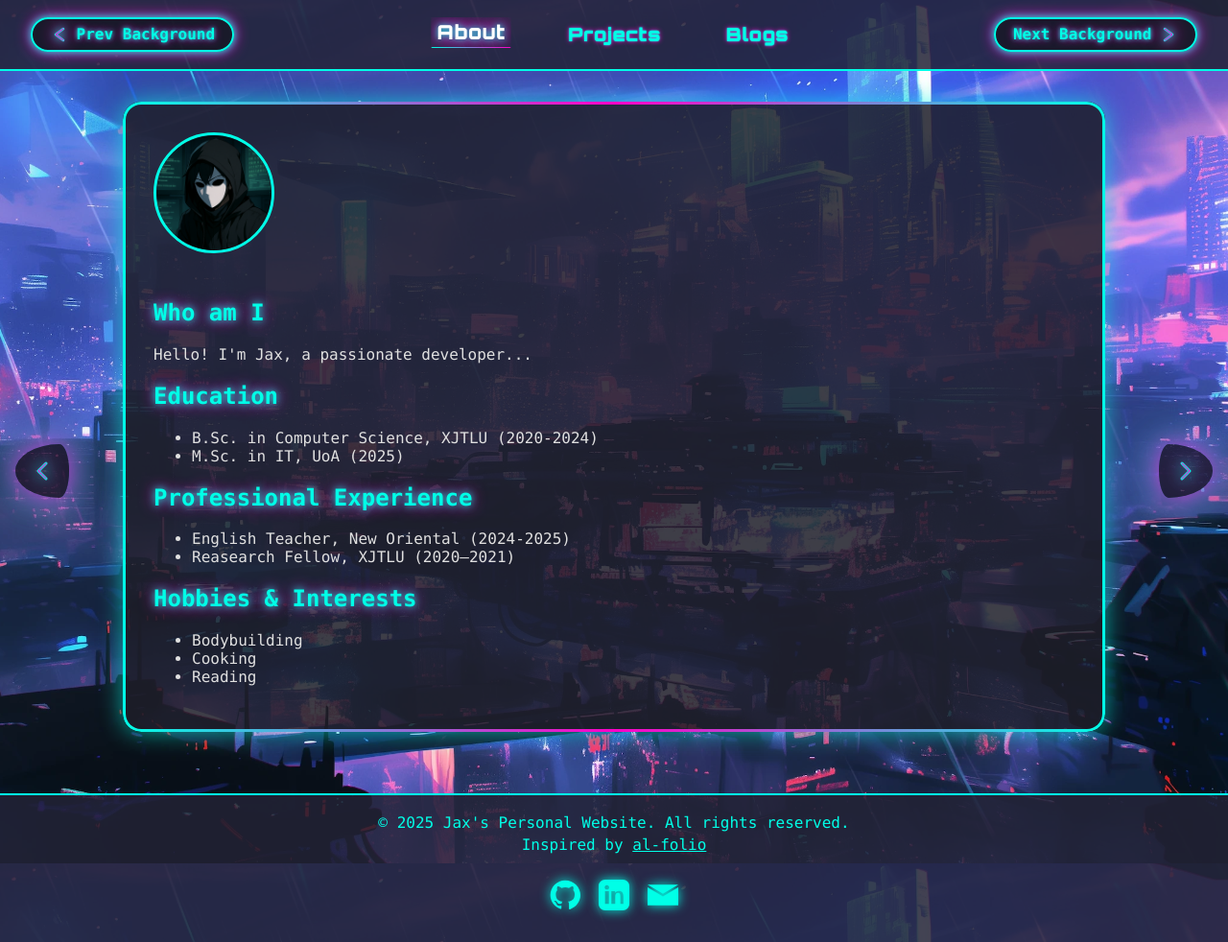
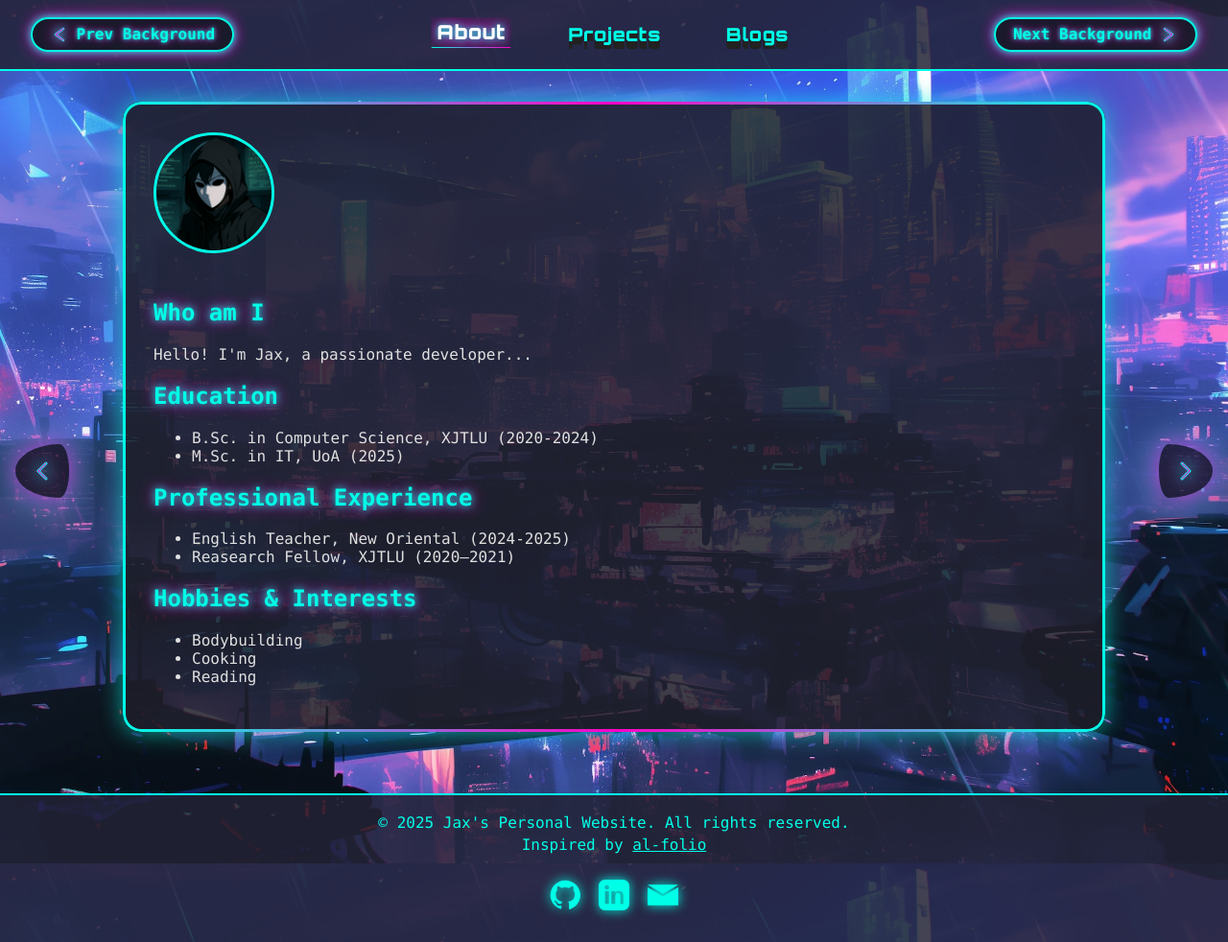
Before and after one commit to kdpkst/kdpkst.github.io, a Jekyll site: the page built from pages/index.md, in a window 1280 px wide. Shown: the whole page at 96% size. Built offline with Jekyll 4.4.1, drawn with Linux system fonts in a browser that asks for light colours.

Commit message:
add shadow for font in nav-center, making them 3D

```diff
--- a/_sass/_base.scss
+++ b/_sass/_base.scss
@@ -154,10 +154,28 @@
   color: $navbar-3d-color;
   background: none;
   transition: text-shadow 0.2s, color 0.2s, transform 0.2s, font-size 0.2s;
+  text-shadow:
+    0 1px 0 #222,
+    0 2px 0 #222,
+    0 3px 0 #222,
+    0 4px 0 #222,
+    0 5px 0 #222,
+    0 6px 0 #222,
+    0 7px 0 #222,
+    0 8px 0 #222,
 }
 .nav-center a:hover, .nav-center a:focus, .nav-center a.active {
   color: $navbar-3d-color-hover;
   transform: translateY(-2px) scale(1.07);
+  text-shadow:
+    0 1px 0 #222,
+    0 2px 0 #222,
+    0 3px 0 #222,
+    0 4px 0 #222,
+    0 5px 0 #222,
+    0 6px 0 #222,
+    0 7px 0 #222,
+    0 8px 0 #222,
 }
 /* Background Nav Buttons */
 .bg-nav-btn {
```
